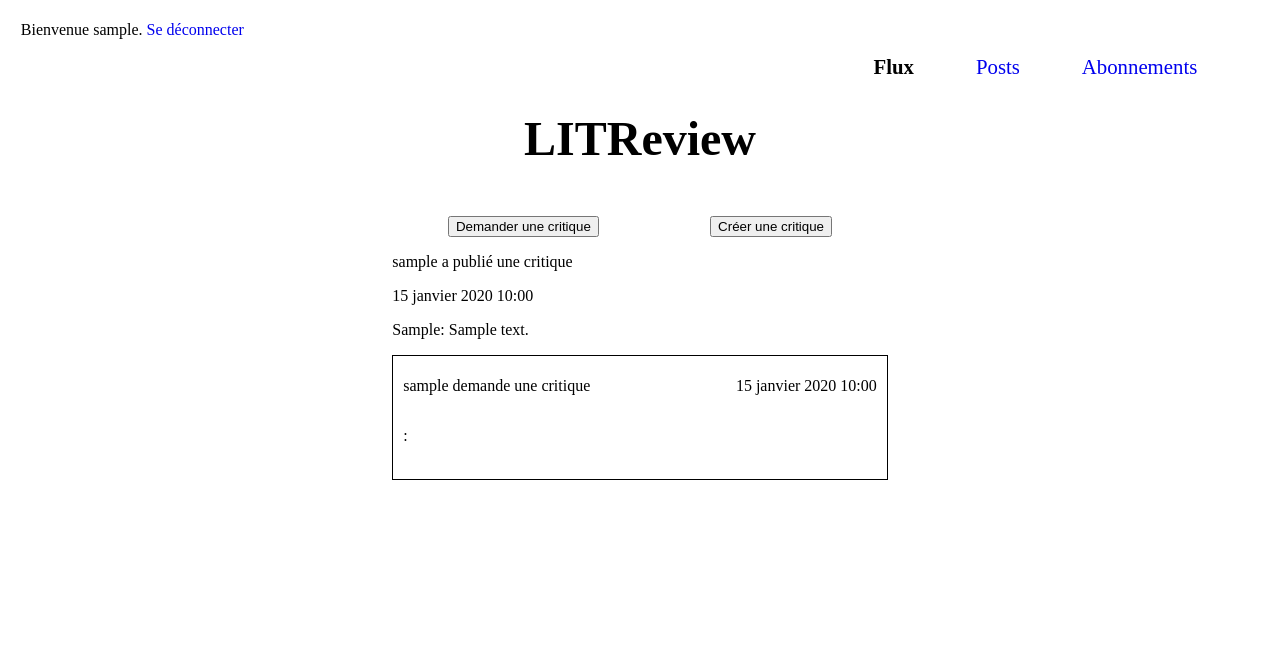
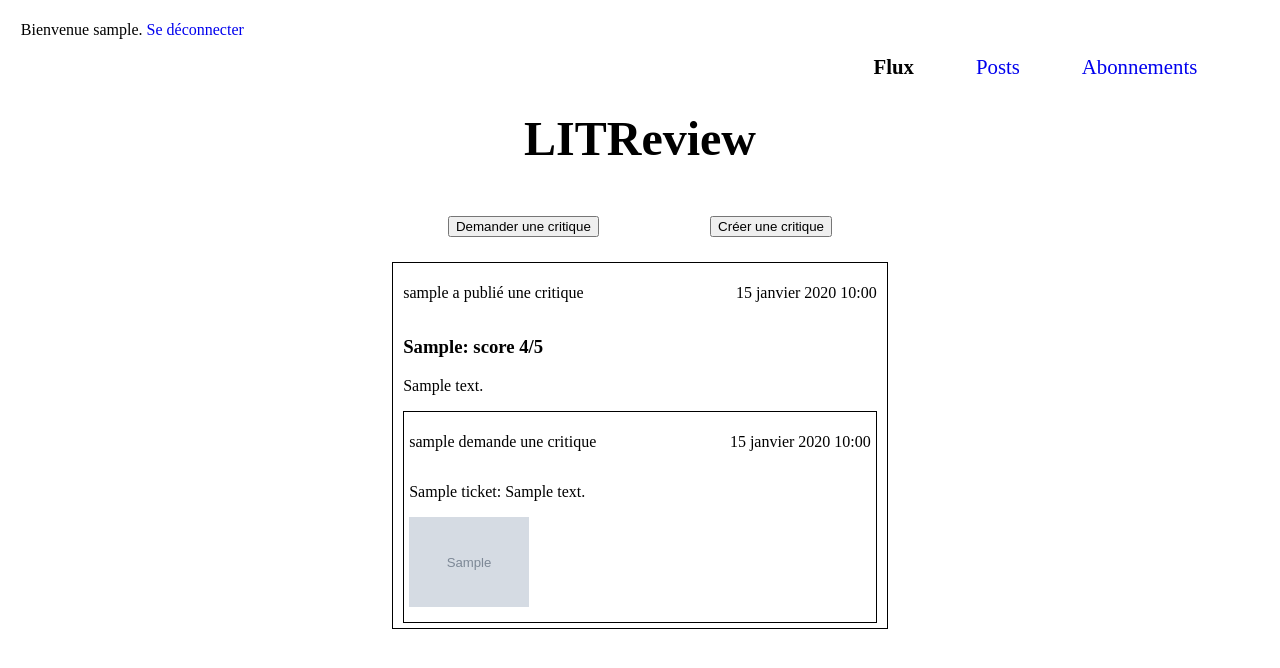
Before and after one commit to pierreparajua/OCR_Projet_9, a Django app: page /flux/ in a window 1280 px wide. Shown: the top 668 px of the page. Run offline with Django 4.2, Linux system fonts and the light colour scheme; a user stored in the database is signed in; tables that the repository leaves empty hold one stand-in row (values such as "Sample post"); grey boxes marked "Sample" are stand-in pictures.

Commit message:
feat feed

```diff
--- a/website/static/css/flux_style.css
+++ b/website/static/css/flux_style.css
@@ -38,20 +38,34 @@ h2 {
     text-align: center;
 }
 
+
 article {
     padding: 0 30% 0 30%;
 }
 
 .post {
-    padding: 1% 2% 0 2%;
-    margin-top: 2%;
-    border-color: black;
-    border:  1px solid;
+    padding: 1% 2% 1% 2%;
+    margin-top: 5%;
+    border : 1px solid;
+    border-color : black;
 }
-.post > div {
+
+.header_review {
     display: flex;
     justify-content: space-between;
 }
+
+.ticket_review {
+    border : 1px solid;
+    border-color : black;
+    padding: 5px
+}
+
+.header_ticket_review {
+    display: flex;
+    justify-content: space-between;
+}
+
 
 .date {
     display: inline;
--- a/website/templates/website/flux.html
+++ b/website/templates/website/flux.html
@@ -28,19 +28,38 @@
 
     <article>
         {% for post in posts %}
-            {% if post.content_type == 'TICKET' %}
+            {% if post.content_type == 'REVIEW' %}
+            <div class="post">
+                <div class="review">
+                    <div class="header_review">
+                        <p class ="title"> {{ post.user }} a publié une critique</p>
+                        <p class="date"> {{ post.time_created }}</p>
+                    </div>
+                    <h3> {{ post.headline}}: score {{ post.rating }}/5</h3>
+                    <p> {{ post.body}}</p>
+                </div>
+                <div class="ticket_review">
+                    <div class="header_ticket_review">
+                        <p class ="title"> {{ post.ticket.user }} demande une critique</p>
+                        <p class="date"> {{ post.ticket.time_created }}</p>
+                    </div>
+                    <p> {{ post.ticket.title }}: {{ post.ticket.description }}</p>
+                    {% if post.ticket.image %}
+                        <img src="{{ post.ticket.image.url }}">
+                    {% endif %}
+                </div>
+            </div>
+
+            {% elif post.content_type == 'TICKET' %}
             <div class="post">
                 <div>
                     <p class ="title"> {{ post.user }} demande une critique</p>
                     <p class="date"> {{ post.time_created }}</p>
                 </div>
                 <p> {{ post.title }}: {{ post.description }}</p>
-
-                    <br>
-            {% elif post.content_type == 'REVIEW' %}
-                <p class ="title"> {{ post.user }} a publié une critique</p>
-                <p class="date"> {{ post.time_created }}</p>
-                <p> {{ post.headline }}: {{ post.body }}</p>
+                {% if post.image %}
+                    <img src="{{ post.image.url }}">
+                {% endif %}
             </div>
             {% endif %}
         {% endfor %}
--- a/website/views.py
+++ b/website/views.py
@@ -2,7 +2,7 @@ from django.shortcuts import render, redirect
 from django.contrib.auth.decorators import login_required
 from django.db.models import CharField, Value
 from itertools import chain
-
+from website.models import Review
 from website import forms, models
 
 
@@ -11,10 +11,14 @@ def flux(request):
     reviews = models.Review.objects.filter(user=request.user)
     reviews = reviews.annotate(content_type=Value('REVIEW', CharField()))
 
-    tickets = models.Review.objects.filter(user=request.user)
+    tickets = models.Ticket.objects.filter(user=request.user)
     tickets = tickets.annotate(content_type=Value('TICKET', CharField()))
 
     posts = sorted(chain(reviews, tickets), key=lambda post: post.time_created, reverse=True)
+
+    for post in posts:
+        if isinstance(post, Review):
+            posts.remove(post.ticket)
 
     return render(request, 'website/flux.html', context={'posts': posts})
 
```
Also changed, not shown: media/396587605.jpg (added).
